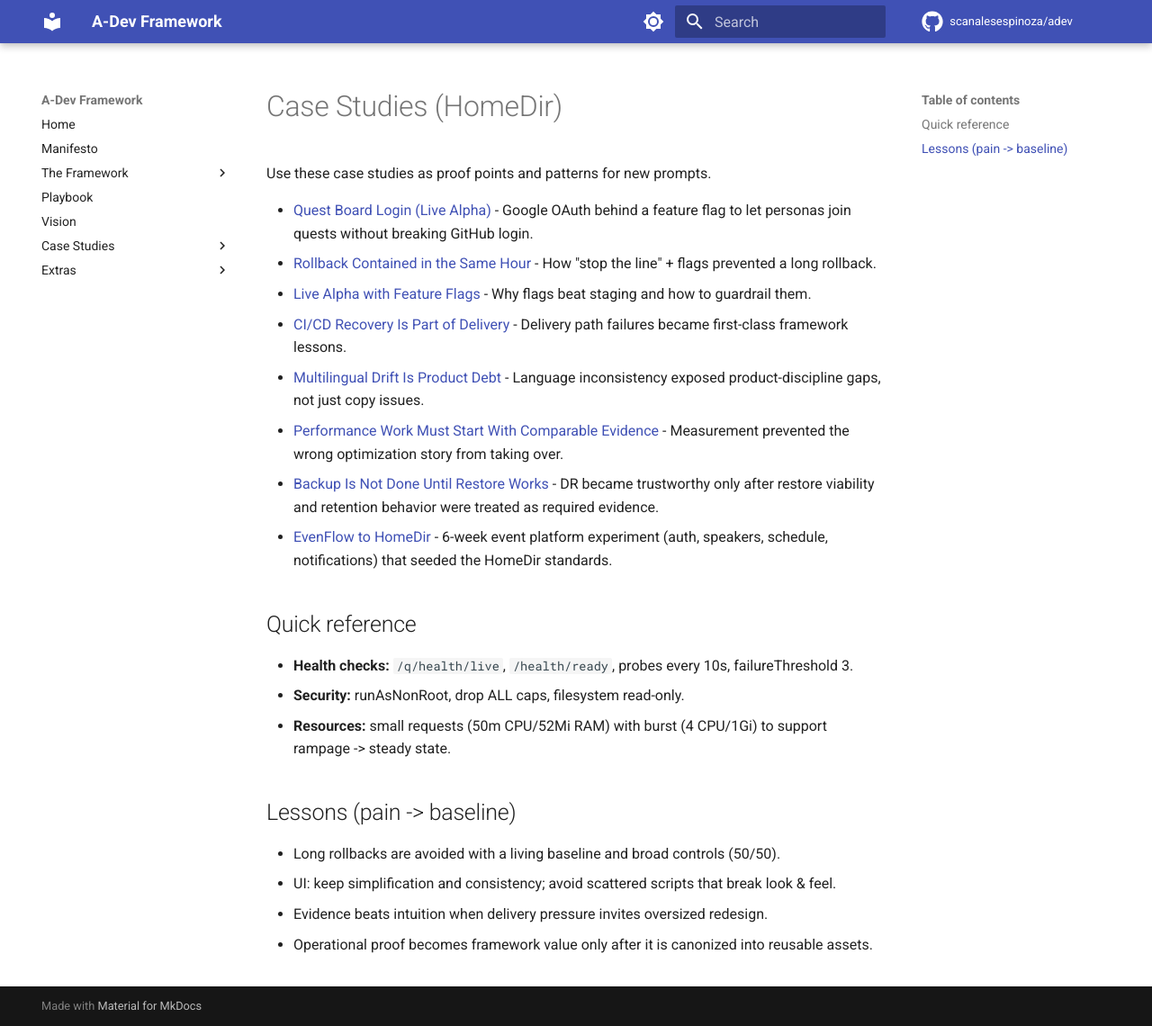
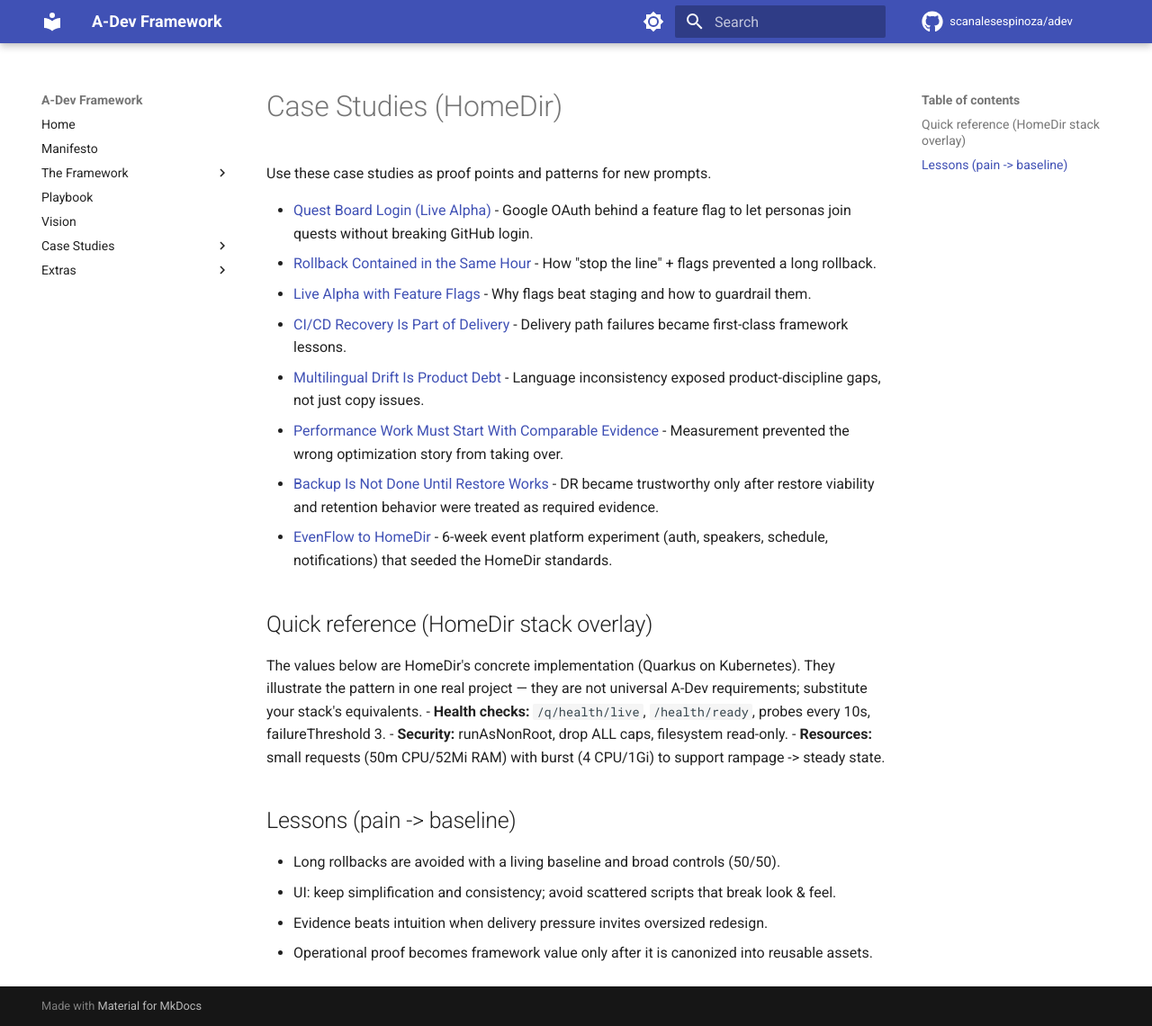
Before and after one commit to scanalesespinoza/adev, an MkDocs documentation site: the page built from docs/case-studies/README.md, in a window 1280 px wide and 1140 px high. Shown: the whole window at 90% size. Built offline with MkDocs 1.6.1 and Material for MkDocs 9.7.7, drawn with Linux system fonts in a browser that asks for light colours; comment, search, counter and statistics services are not loaded.

Commit message:
docs: scope stack-specific operational values as HomeDir overlays

```diff
--- a/docs/case-studies/README.md
+++ b/docs/case-studies/README.md
@@ -11,7 +11,8 @@ Use these case studies as proof points and patterns for new prompts.
 - [Backup Is Not Done Until Restore Works](disaster-recovery.md) - DR became trustworthy only after restore viability and retention behavior were treated as required evidence.
 - [EvenFlow to HomeDir](evenflow.md) - 6-week event platform experiment (auth, speakers, schedule, notifications) that seeded the HomeDir standards.
 
-## Quick reference
+## Quick reference (HomeDir stack overlay)
+The values below are HomeDir's concrete implementation (Quarkus on Kubernetes). They illustrate the pattern in one real project — they are not universal A-Dev requirements; substitute your stack's equivalents.
 - **Health checks:** `/q/health/live`, `/health/ready`, probes every 10s, failureThreshold 3.
 - **Security:** runAsNonRoot, drop ALL caps, filesystem read-only.
 - **Resources:** small requests (50m CPU/52Mi RAM) with burst (4 CPU/1Gi) to support rampage -> steady state.
```
Also changed, not shown: AGENTS.md (+1 -0 lines), QUALITY.md (+1 -1 lines), docs/case-studies/live-alpha-flags.md (+1 -0 lines).
